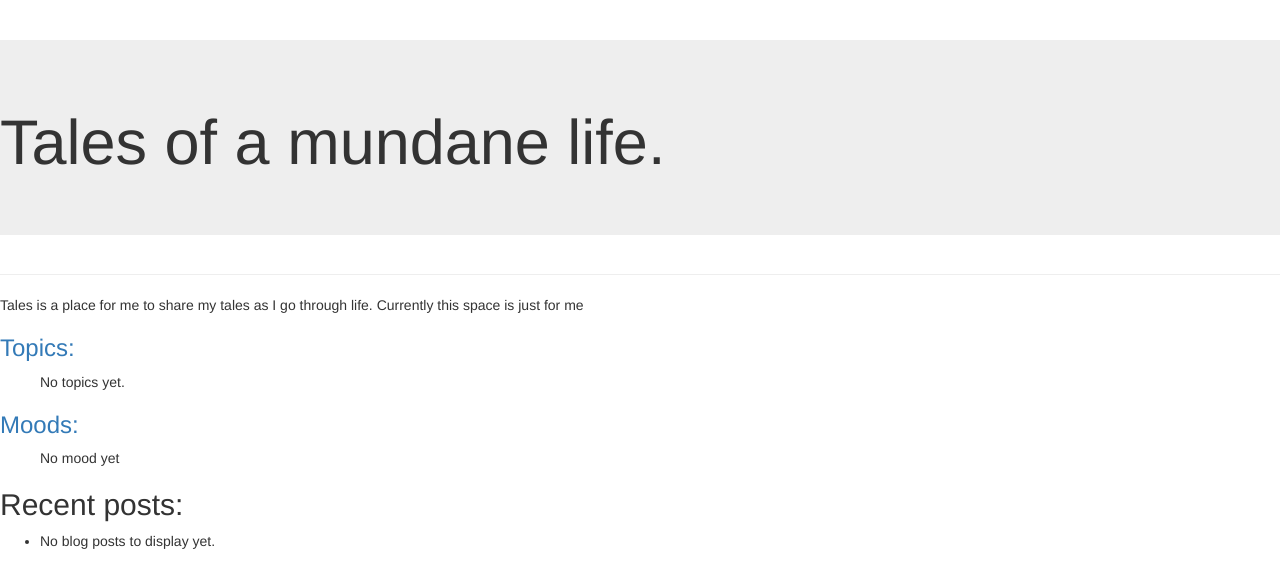
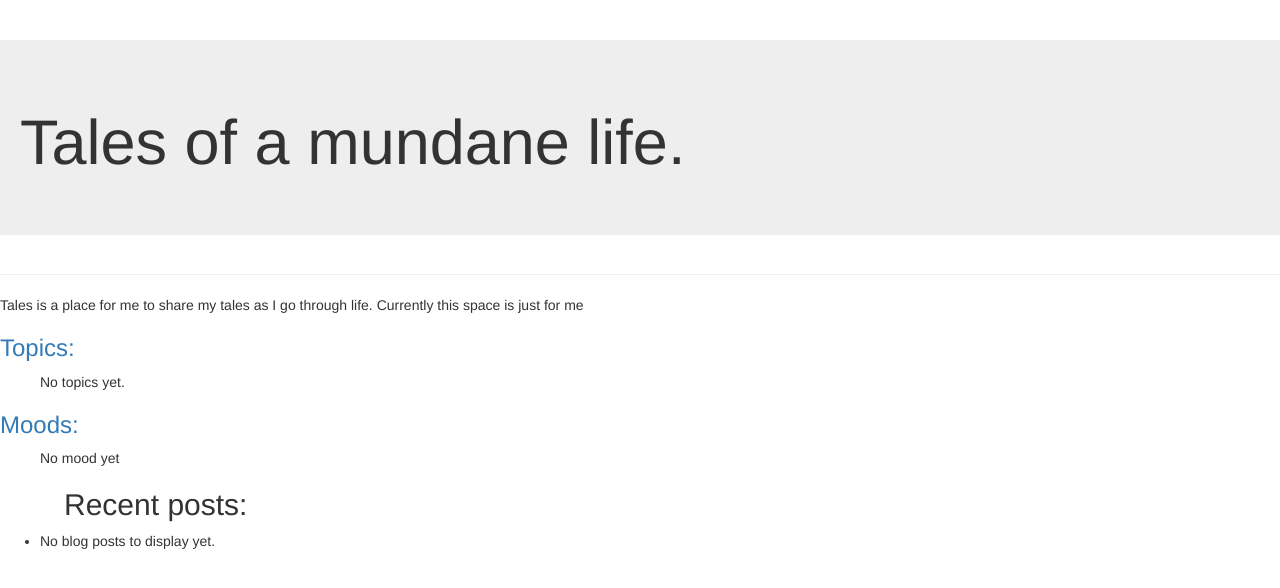
Before and after one commit to nikolajlauridsen/BanterBytes, a Django app: template tales/templates/tales/index.html in a window 1280 px wide. Shown: the part 51-639 px from the top of the page. Run offline with Django 3.2, Linux system fonts and the light colour scheme; the template is opened without the code that fills it, so the values that code supplies are empty; some libraries are stand-ins or nearby versions.

Commit message:
The stylening contiues

```diff
--- a/tales/static/css/blog.css
+++ b/tales/static/css/blog.css
@@ -2,3 +2,12 @@
     margin-left:10%;
     margin-right:10%;
 }
+
+.page-header h1,
+.page-header h2{
+    padding-left:20px;
+}
+
+body h2{
+    padding-left: 5%;
+}
--- a/tales/templates/tales/topic.html
+++ b/tales/templates/tales/topic.html
@@ -1,13 +1,13 @@
 {% extends 'tales/base.html' %}
 
 {% block header %}
-    <h2>{{topic}}</h2>
+    <h2 class="header">{{topic}}</h2>
 {% endblock header %}
 
 {% block content %}
 <ul>
     {% for entry in entries%}
-        <div class="panel panel-default" class="entry">
+        <div class="panel panel-default">
             <div class="panel-heading">
                 <h3>{{ entry.title }}</h3>
                 <p>Mood: <a href="{% url 'tales:mood' entry.mood.id %}">{{entry.mood}}</a></p>
```
